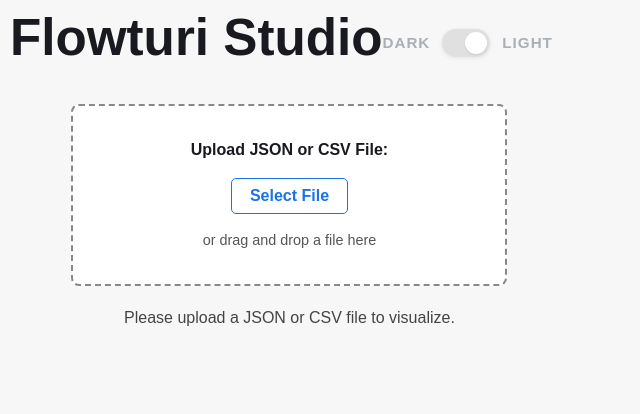
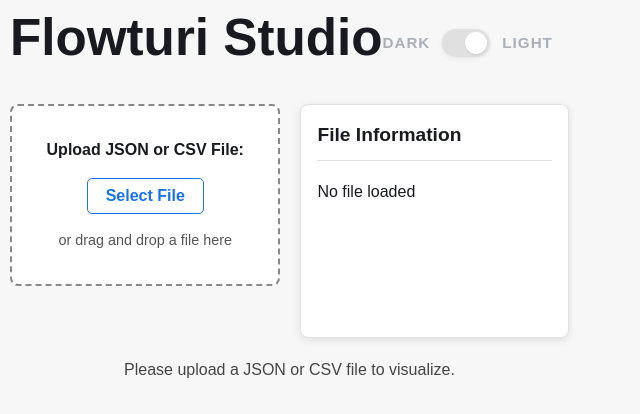
Before and after one commit to ThatOrJohn/flowturi, a React (Vite) app: page / in a window 1280 px wide. Shown: the top 414 px of the page, without its empty margins (0-640 px from the left). Built offline with nearby package versions, Linux system fonts and the light colour scheme.

Commit message:
add file info panel

```diff
--- a/src/App.css
+++ b/src/App.css
@@ -384,12 +384,14 @@
   border: 2px dashed #888;
   border-radius: 8px;
   padding: 24px 16px;
-  margin: 18px auto 18px auto;
+  margin: 0;
+  flex: 1;
   max-width: 400px;
   transition: background 0.2s, border-color 0.2s;
   cursor: pointer;
   font-family: Arial, sans-serif;
 }
+
 .file-upload-dropzone.dark {
   background: #23262f;
   border-color: #aaa;
@@ -430,3 +432,73 @@
 .dropzone-select-btn.light:hover {
   background: #e8f0fe;
 }
+
+/* File control row layout */
+.file-control-row {
+  display: flex;
+  align-items: flex-start;
+  justify-content: center;
+  gap: 20px;
+  margin: 18px auto;
+  max-width: 900px;
+}
+
+/* File info panel styles */
+.file-info-panel {
+  flex: 1;
+  border-radius: 8px;
+  padding: 16px;
+  text-align: left;
+  font-family: Arial, sans-serif;
+  min-height: 200px;
+  box-shadow: 0 2px 8px rgba(0, 0, 0, 0.1);
+  transition: background 0.2s, color 0.2s;
+}
+
+.file-info-panel.dark {
+  background: #23262f;
+  color: #f3f3f3;
+  border: 1px solid #3d3e42;
+}
+
+.file-info-panel.light {
+  background: #fff;
+  color: #181a20;
+  border: 1px solid #e0e0e0;
+}
+
+.file-info-panel h3 {
+  font-size: 1.2em;
+  margin-top: 0;
+  border-bottom: 1px solid #e0e0e0;
+  padding-bottom: 10px;
+}
+
+.file-info-panel.dark h3 {
+  border-color: #3d3e42;
+}
+
+.file-stats p {
+  margin: 8px 0;
+  font-size: 0.95em;
+}
+
+.file-stats strong {
+  font-weight: 600;
+  display: inline-block;
+  min-width: 100px;
+}
+
+/* Responsive layout for mobile */
+@media (max-width: 768px) {
+  .file-control-row {
+    flex-direction: column;
+    align-items: center;
+  }
+
+  .file-upload-dropzone,
+  .file-info-panel {
+    width: 100%;
+    max-width: 100%;
+  }
+}
--- a/src/App.jsx
+++ b/src/App.jsx
@@ -30,6 +30,7 @@
   const [showSpeedMenu, setShowSpeedMenu] = useState(false);
   const [error, setError] = useState(null);
   const [theme, setTheme] = useState(getPreferredTheme());
+  const [fileInfo, setFileInfo] = useState(null); // Track file information
   const speedMenuRef = useRef(null);
 
   // Apply theme to <body> for full-page theming
@@ -53,8 +54,17 @@
     const file = event.target.files[0];
     if (!file) {
       setError("No file selected.");
+      setFileInfo(null);
       return;
     }
+
+    // Store file information
+    setFileInfo({
+      name: file.name,
+      size: file.size,
+      type: file.type,
+      lastModified: new Date(file.lastModified).toLocaleString(),
+    });
 
     const fileName = file.name.toLowerCase();
     if (!fileName.endsWith(".json") && !fileName.endsWith(".csv")) {
@@ -167,6 +177,14 @@
           }
         }
 
+        // Update file info with data-specific details
+        setFileInfo((prev) => ({
+          ...prev,
+          snapshots: parsedData.length,
+          nodes: parsedData[0]?.nodes.length || 0,
+          links: parsedData[0]?.links.length || 0,
+        }));
+
         setSnapshots(parsedData);
         setCurrentIndex(0);
         setIsPlaying(false);
@@ -275,6 +293,57 @@
     </div>
   );
 
+  // Format file size nicely
+  const formatFileSize = (bytes) => {
+    if (bytes < 1024) return bytes + " bytes";
+    else if (bytes < 1048576) return (bytes / 1024).toFixed(1) + " KB";
+    else return (bytes / 1048576).toFixed(1) + " MB";
+  };
+
+  // File info panel JSX
+  const fileInfoPanel = (
+    <div className={`file-info-panel ${theme}`}>
+      <h3>File Information</h3>
+      {fileInfo ? (
+        <div className="file-stats">
+          <p>
+            <strong>Name:</strong> {fileInfo.name}
+          </p>
+          <p>
+            <strong>Size:</strong> {formatFileSize(fileInfo.size)}
+          </p>
+          <p>
+            <strong>Type:</strong> {fileInfo.type}
+          </p>
+          <p>
+            <strong>Modified:</strong> {fileInfo.lastModified}
+          </p>
+          {fileInfo.snapshots && (
+            <>
+              <p>
+                <strong>Snapshots:</strong> {fileInfo.snapshots}
+              </p>
+              <p>
+                <strong>Nodes:</strong> {fileInfo.nodes}
+              </p>
+              <p>
+                <strong>Links:</strong> {fileInfo.links}
+              </p>
+              {currentSnapshot && (
+                <p>
+                  <strong>Current Frame:</strong> {currentIndex + 1} of{" "}
+                  {snapshots.length}
+                </p>
+              )}
+            </>
+          )}
+        </div>
+      ) : (
+        <p>No file loaded</p>
+      )}
+    </div>
+  );
+
   // File upload input JSX (Dropzone)
   const fileUploadInput = (
     <div className={`file-upload-dropzone ${theme}`} {...getRootProps()}>
@@ -310,12 +379,18 @@
       </div>
       {error ? (
         <>
-          {fileUploadInput}
+          <div className="file-control-row">
+            {fileUploadInput}
+            {fileInfoPanel}
+          </div>
           <p className="error-message">{error}</p>
         </>
       ) : snapshots.length === 0 ? (
         <>
-          {fileUploadInput}
+          <div className="file-control-row">
+            {fileUploadInput}
+            {fileInfoPanel}
+          </div>
           <p className="no-data-message">
             Please upload a JSON or CSV file to visualize.
           </p>
@@ -398,7 +473,10 @@
           <ErrorBoundary>
             <SankeyDiagram data={currentSnapshot} />
           </ErrorBoundary>
-          {fileUploadInput}
+          <div className="file-control-row">
+            {fileUploadInput}
+            {fileInfoPanel}
+          </div>
         </>
       )}
     </div>
```
